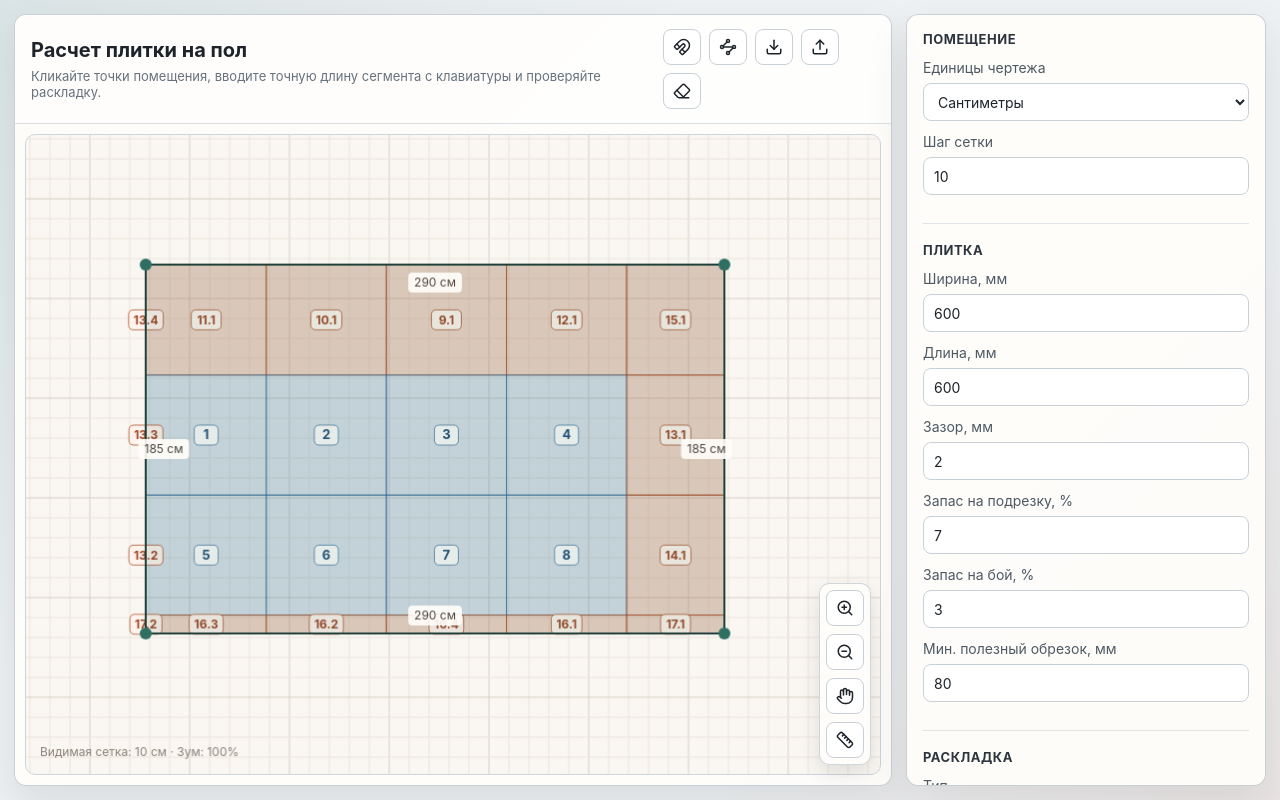
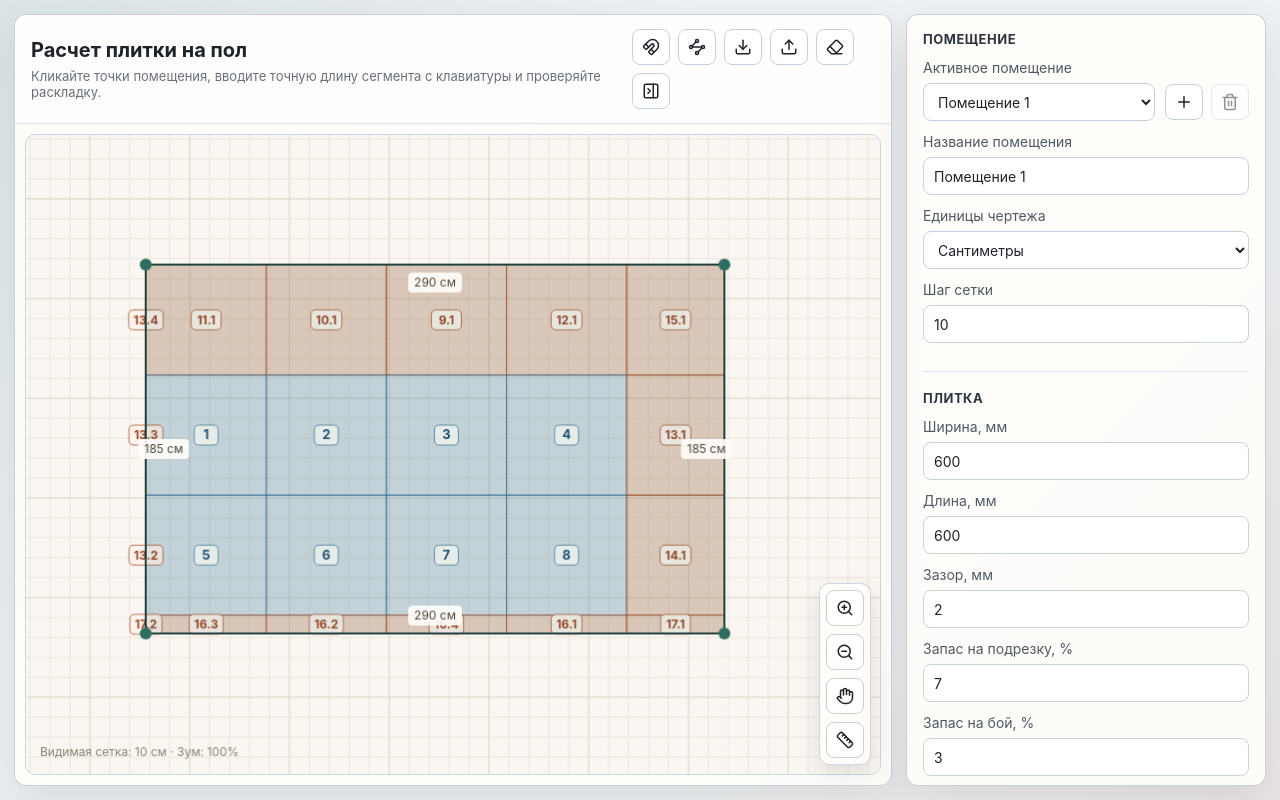
Before and after one commit to literok95-maker/tile-calculator, a React (Vite) app: page / in a window 1280 px wide. Built offline with nearby package versions, Linux system fonts and the light colour scheme.

Commit message:
Add multi-room management (#7)

```diff
--- a/src/App.tsx
+++ b/src/App.tsx
@@ -1,6 +1,20 @@
 import { type ChangeEvent, useEffect, useRef, useState } from "react";
-import { Download, Eraser, Hand, Magnet, Ruler, Upload, Waypoints, ZoomIn, ZoomOut } from "lucide-react";
-import { type PlannerApi, initPlanner } from "./planner";
+import {
+  Download,
+  Eraser,
+  Hand,
+  Magnet,
+  PanelRightClose,
+  PanelRightOpen,
+  Plus,
+  Ruler,
+  Trash2,
+  Upload,
+  Waypoints,
+  ZoomIn,
+  ZoomOut,
+} from "lucide-react";
+import { type PlannerApi, type PlannerRoomView, initPlanner } from "./planner";
 import {
   defaultPlannerSettings,
   type DrawUnit,
@@ -38,6 +52,9 @@ export default function App() {
   const [snapMenuOpen, setSnapMenuOpen] = useState(false);
   const [panToolActive, setPanToolActive] = useState(false);
   const [measureToolActive, setMeasureToolActive] = useState(false);
+  const [rooms, setRooms] = useState<PlannerRoomView[]>([]);
+  const [panelVisible, setPanelVisible] = useState(true);
+  const [roomNameDraft, setRoomNameDraft] = useState<{ roomId: string; name: string } | null>(null);
 
   useEffect(() => {
     settingsRef.current = settings;
@@ -51,6 +68,7 @@ export default function App() {
       settings: initialSettingsRef.current,
       onSettingsChange: (nextSettings) => setSettings(nextSettings),
       onStatsChange: (nextStats) => setStats(nextStats),
+      onRoomsChange: (nextRooms) => setRooms(nextRooms),
       onPanToolChange: (active) => setPanToolActive(active),
       onMeasureToolChange: (active) => setMeasureToolActive(active),
     });
@@ -123,8 +141,27 @@ export default function App() {
     }
   }
 
+  const activeRoomId = rooms.find((room) => room.active)?.id || rooms[0]?.id || "";
+  const activeRoomName = rooms.find((room) => room.active)?.name || "";
+  const displayedRoomName = roomNameDraft?.roomId === activeRoomId ? roomNameDraft.name : activeRoomName;
+  const roomNameError = roomNameValidationError(displayedRoomName, activeRoomId);
+
+  function roomNameValidationError(name: string, roomId: string): string {
+    const normalizedName = name.trim().toLowerCase();
+    if (!normalizedName) return "Введите название помещения";
+    const duplicateRoom = rooms.find((room) => room.id !== roomId && room.name.trim().toLowerCase() === normalizedName);
+    return duplicateRoom ? "Помещение с таким названием уже есть" : "";
+  }
+
+  function updateActiveRoomName(event: ChangeEvent<HTMLInputElement>) {
+    const nextName = event.target.value;
+    setRoomNameDraft({ roomId: activeRoomId, name: nextName });
+    if (roomNameValidationError(nextName, activeRoomId)) return;
+    plannerRef.current?.renameActiveRoom(nextName);
+  }
+
   return (
-    <main className="app-shell">
+    <main className={panelVisible ? "app-shell" : "app-shell panel-hidden"}>
       <section className="workspace" aria-label="План помещения">
         <div className="canvas-header">
           <div>
@@ -171,6 +208,18 @@ export default function App() {
             <button className="icon-button" type="button" title="Очистить чертеж" aria-label="Очистить чертеж" onClick={() => plannerRef.current?.clear()}>
               <Eraser size={iconSize} aria-hidden="true" />
             </button>
+            <button
+              className="icon-button"
+              type="button"
+              title={panelVisible ? "Скрыть параметры" : "Показать параметры"}
+              aria-label={panelVisible ? "Скрыть параметры" : "Показать параметры"}
+              aria-pressed={!panelVisible}
+              onClick={() => setPanelVisible((visible) => !visible)}
+            >
+              {panelVisible
+                ? <PanelRightClose size={iconSize} aria-hidden="true" />
+                : <PanelRightOpen size={iconSize} aria-hidden="true" />}
+            </button>
           </div>
         </div>
         <div className="canvas-wrap">
@@ -206,9 +255,46 @@ export default function App() {
         </div>
       </section>
 
-      <aside className="panel" aria-label="Параметры расчета">
+      {panelVisible && <aside className="panel" aria-label="Параметры расчета">
         <section>
           <h2>Помещение</h2>
+          <div className="room-controls">
+            <label>
+              Активное помещение
+              <select value={activeRoomId} onChange={(event) => plannerRef.current?.selectRoom(event.target.value)}>
+                {rooms.map((room) => (
+                  <option key={room.id} value={room.id}>{room.name}</option>
+                ))}
+              </select>
+            </label>
+            <div className="room-actions" aria-label="Действия с помещениями">
+              <button className="icon-button" type="button" title="Создать помещение" aria-label="Создать помещение" onClick={() => plannerRef.current?.createRoom()}>
+                <Plus size={iconSize} aria-hidden="true" />
+              </button>
+              <button
+                className="icon-button"
+                type="button"
+                title="Удалить активное помещение"
+                aria-label="Удалить активное помещение"
+                disabled={rooms.length <= 1}
+                onClick={() => plannerRef.current?.deleteActiveRoom()}
+              >
+                <Trash2 size={iconSize} aria-hidden="true" />
+              </button>
+            </div>
+          </div>
+          <label>
+            Название помещения
+            <input
+              className={roomNameError ? "invalid-input" : undefined}
+              type="text"
+              value={displayedRoomName}
+              aria-invalid={Boolean(roomNameError)}
+              aria-describedby={roomNameError ? "room-name-error" : undefined}
+              onChange={updateActiveRoomName}
+            />
+            {roomNameError && <span id="room-name-error" className="field-error">{roomNameError}</span>}
+          </label>
           <label>
             Единицы чертежа
             <select value={settings.drawUnit} onChange={updateDrawUnit}>
@@ -325,7 +411,7 @@ export default function App() {
             </div>
           </dl>
         </section>
-      </aside>
+      </aside>}
     </main>
   );
 }
--- a/src/planner.ts
+++ b/src/planner.ts
@@ -9,9 +9,12 @@ import {
 import { polygonPath, roundedRectPath, visibleWorldBounds as calculateVisibleWorldBounds } from "./canvasRenderer";
 import {
   assertSavedProject,
+  cloneGeometrySnapshot,
+  cloneRoomSnapshot,
   EXPORT_FORMAT,
   type DrawUnit,
   type PlannerSettings,
+  type RoomSnapshot,
   type PlannerStats,
   type SavedProject,
   settingsFromSavedControls,
@@ -43,6 +46,12 @@ interface SegmentInsertHit {
 
 type PointAction = "move" | "delete";
 
+export interface PlannerRoomView {
+  id: string;
+  name: string;
+  active: boolean;
+}
+
 interface PointActionHit {
   action: PointAction;
   index: number;
@@ -65,6 +74,10 @@ export interface PlannerApi {
   setSettings(settings: PlannerSettings): void;
   exportProject(): SavedProject;
   importProject(project: unknown): void;
+  createRoom(): void;
+  selectRoom(roomId: string): void;
+  renameActiveRoom(name: string): void;
+  deleteActiveRoom(): void;
   closePolygon(): void;
   removeLastPoint(): void;
   clear(): void;
@@ -79,6 +92,7 @@ export interface PlannerInitOptions {
   settings: PlannerSettings;
   onSettingsChange(settings: PlannerSettings): void;
   onStatsChange(stats: PlannerStats): void;
+  onRoomsChange(rooms: PlannerRoomView[]): void;
   onPanToolChange(active: boolean): void;
   onMeasureToolChange(active: boolean): void;
 }
@@ -164,11 +178,72 @@ export function initPlanner(canvas: HTMLCanvasElement, options: PlannerInitOptio
     return result.point;
   }
 
+  function roomList(): PlannerRoomView[] {
+    return state.rooms.map((room) => ({
+      id: room.id,
+      name: room.name,
+      active: room.id === state.activeRoomId,
+    }));
+  }
+
+  function notifyRoomsChanged(): void {
+    options.onRoomsChange(roomList());
+  }
+
+  function syncActiveRoom(): void {
+    const activeIndex = state.rooms.findIndex((room) => room.id === state.activeRoomId);
+    if (activeIndex < 0) return;
+    state.rooms[activeIndex] = {
+      ...state.rooms[activeIndex],
+      points: state.points.map((point) => ({ ...point })),
+      closed: state.closed,
+    };
+  }
+
+  function roomName(index: number): string {
+    return `Помещение ${index}`;
+  }
+
+  function uniqueRoomName(name: string, roomId: string): string {
+    const normalized = name.trim();
+    if (!normalized) return name;
+    const usedNames = new Set(
+      state.rooms
+        .filter((room) => room.id !== roomId)
+        .map((room) => room.name.trim().toLowerCase())
+        .filter(Boolean),
+    );
+    if (!usedNames.has(normalized.toLowerCase())) return name;
+
+    let index = 2;
+    let candidate = `${normalized} ${index}`;
+    while (usedNames.has(candidate.toLowerCase())) {
+      index += 1;
+      candidate = `${normalized} ${index}`;
+    }
+    return candidate;
+  }
+
+  function createRoomId(): string {
+    return `room-${Date.now().toString(36)}-${Math.random().toString(36).slice(2, 7)}`;
+  }
+
+  function loadRoom(room: RoomSnapshot): void {
+    restoreGeometrySnapshot(state, cloneGeometrySnapshot(room));
+    state.activeRoomId = room.id;
+    resetHistory(state);
+    state.guides = [];
+    state.selectedPointIndex = -1;
+  }
+
   function serializeAppState(): SavedProject {
+    syncActiveRoom();
     return {
       format: EXPORT_FORMAT,
-      version: 1,
+      version: 2,
       geometry: snapshotGeometry(state),
+      rooms: state.rooms.map(cloneRoomSnapshot),
+      activeRoomId: state.activeRoomId,
       controls: {
         drawUnit: drawUnit(),
         gridStep: settings.gridStep,
@@ -198,7 +273,16 @@ export function initPlanner(canvas: HTMLCanvasElement, options: PlannerInitOptio
   function applyAppState(savedState: SavedProject): void {
     assertSavedProject(savedState);
 
-    restoreGeometrySnapshot(state, savedState.geometry!);
+    const importedRooms = savedState.rooms?.length
+      ? savedState.rooms.map(cloneRoomSnapshot)
+      : [{
+        id: "room-1",
+        name: "Помещение 1",
+        ...cloneGeometrySnapshot(savedState.geometry!),
+      }];
+    state.rooms = importedRooms;
+    const activeRoom = state.rooms.find((room) => room.id === savedState.activeRoomId) || state.rooms[0];
+    loadRoom(activeRoom);
 
     settings = settingsFromSavedControls(settings, savedState.controls);
     state.snapOptions = settings.snapOptions;
@@ -209,6 +293,7 @@ export function initPlanner(canvas: HTMLCanvasElement, options: PlannerInitOptio
     state.viewPanY = Number(savedState.view?.panY) || 0;
     resetHistory(state);
     options.onSettingsChange(settings);
+    notifyRoomsChanged();
   }
 
   function saveAppState(): void {
@@ -235,6 +320,50 @@ export function initPlanner(canvas: HTMLCanvasElement, options: PlannerInitOptio
     } finally {
       isRestoringState = false;
     }
+  }
+
+  function createRoom(): void {
+    syncActiveRoom();
+    const room: RoomSnapshot = {
+      id: createRoomId(),
+      name: uniqueRoomName(roomName(state.rooms.length + 1), ""),
+      points: [],
+      closed: false,
+    };
+    state.rooms.push(room);
+    loadRoom(room);
+    notifyRoomsChanged();
+    render();
+  }
+
+  function selectRoom(roomId: string): void {
+    if (roomId === state.activeRoomId) return;
+    syncActiveRoom();
+    const room = state.rooms.find((candidate) => candidate.id === roomId);
+    if (!room) return;
+    loadRoom(room);
+    notifyRoomsChanged();
+    render();
+  }
+
+  function renameActiveRoom(name: string): void {
+    const activeRoom = state.rooms.find((room) => room.id === state.activeRoomId);
+    if (!activeRoom) return;
+    if (!name.trim()) return;
+    activeRoom.name = uniqueRoomName(name, activeRoom.id);
+    notifyRoomsChanged();
+    render();
+  }
+
+  function deleteActiveRoom(): void {
+    if (state.rooms.length <= 1) return;
+    const activeIndex = state.rooms.findIndex((room) => room.id === state.activeRoomId);
+    if (activeIndex < 0) return;
+    const nextIndex = Math.max(activeIndex - 1, 0);
+    state.rooms.splice(activeIndex, 1);
+    loadRoom(state.rooms[nextIndex] || state.rooms[0]);
+    notifyRoomsChanged();
+    render();
   }
 
   function undo(): void {
@@ -1207,6 +1336,7 @@ export function initPlanner(canvas: HTMLCanvasElement, options: PlannerInitOptio
   }
 
   restoreAppState();
+  notifyRoomsChanged();
   const unbindEvents = bindPlannerEvents(canvas, {
     pointerDown: handlePointerDown,
     pointerMove: handlePointerMove,
@@ -1237,6 +1367,10 @@ export function initPlanner(canvas: HTMLCanvasElement, options: PlannerInitOptio
       pushUndoSnapshot(state, beforeSnapshot);
       render();
     },
+    createRoom,
+    selectRoom,
+    renameActiveRoom,
+    deleteActiveRoom,
     closePolygon: handleClosePolygon,
     removeLastPoint: handleRemoveLastPoint,
     clear: handleClear,
--- a/src/plannerState.ts
+++ b/src/plannerState.ts
@@ -1,8 +1,18 @@
 import type { Point } from "./geometry";
-import { defaultSnapOptions, type DrawUnit, type GeometrySnapshot, type SnapOptions } from "./projectState";
+import {
+  cloneRoomSnapshot,
+  defaultRoomSnapshot,
+  defaultSnapOptions,
+  type DrawUnit,
+  type GeometrySnapshot,
+  type RoomSnapshot,
+  type SnapOptions,
+} from "./projectState";
 import type { Guide } from "./snap";
 
 export interface PlannerState extends GeometrySnapshot {
+  rooms: RoomSnapshot[];
+  activeRoomId: string;
   draggingIndex: number;
   dragSnapshot: GeometrySnapshot | null;
   dragOffset: Point | null;
@@ -31,14 +41,12 @@ export interface PlannerState extends GeometrySnapshot {
 }
 
 export function createInitialPlannerState(): PlannerState {
+  const firstRoom = defaultRoomSnapshot();
   return {
-    points: [
-      { x: 120, y: 130 },
-      { x: 700, y: 130 },
-      { x: 700, y: 500 },
-      { x: 120, y: 500 },
-    ],
-    closed: true,
+    points: firstRoom.points.map((point) => ({ ...point })),
+    closed: firstRoom.closed,
+    rooms: [cloneRoomSnapshot(firstRoom)],
+    activeRoomId: firstRoom.id,
     draggingIndex: -1,
     dragSnapshot: null,
     dragOffset: null,
--- a/src/projectState.ts
+++ b/src/projectState.ts
@@ -16,6 +16,11 @@ export interface SnapOptions {
 export interface GeometrySnapshot {
   points: Point[];
   closed: boolean;
+}
+
+export interface RoomSnapshot extends GeometrySnapshot {
+  id: string;
+  name: string;
 }
 
 export interface SavedProjectControls {
@@ -72,11 +77,42 @@ export interface SavedProject {
   format?: string;
   version?: number;
   geometry?: GeometrySnapshot;
+  rooms?: RoomSnapshot[];
+  activeRoomId?: unknown;
   controls?: SavedProjectControls;
   view?: {
     zoom?: unknown;
     panX?: unknown;
     panY?: unknown;
+  };
+}
+
+export function cloneGeometrySnapshot(snapshot: GeometrySnapshot): GeometrySnapshot {
+  return {
+    points: snapshot.points.map((point) => ({ ...point })),
+    closed: snapshot.closed,
+  };
+}
+
+export function cloneRoomSnapshot(room: RoomSnapshot): RoomSnapshot {
+  return {
+    id: room.id,
+    name: room.name,
+    ...cloneGeometrySnapshot(room),
+  };
+}
+
+export function defaultRoomSnapshot(): RoomSnapshot {
+  return {
+    id: "room-1",
+    name: "Помещение 1",
+    points: [
+      { x: 120, y: 130 },
+      { x: 700, y: 130 },
+      { x: 700, y: 500 },
+      { x: 120, y: 500 },
+    ],
+    closed: true,
   };
 }
 
@@ -192,7 +228,17 @@ export function assertSavedProject(value: unknown): asserts value is SavedProjec
   }
 
   const candidate = value as SavedProject;
-  if (!candidate.geometry || !Array.isArray(candidate.geometry.points)) {
+  const hasLegacyGeometry = Boolean(candidate.geometry && Array.isArray(candidate.geometry.points));
+  const hasRooms = Array.isArray(candidate.rooms) && candidate.rooms.length > 0 && candidate.rooms.every((room) =>
+    room &&
+    typeof room === "object" &&
+    typeof room.id === "string" &&
+    typeof room.name === "string" &&
+    Array.isArray(room.points) &&
+    typeof room.closed === "boolean"
+  );
+
+  if (!hasLegacyGeometry && !hasRooms) {
     throw new Error("Project file does not contain geometry");
   }
 }
--- a/src/styles.css
+++ b/src/styles.css
@@ -32,6 +32,10 @@ select {
   height: 100dvh;
   padding: 14px;
   overflow: hidden;
+}
+
+.app-shell.panel-hidden {
+  grid-template-columns: minmax(0, 1fr);
 }
 
 .workspace,
@@ -117,6 +121,11 @@ button {
 button:hover {
   background: #f3f7f7;
   border-color: #95a9ad;
+}
+
+button:disabled {
+  cursor: not-allowed;
+  opacity: 0.48;
 }
 
 button[aria-pressed="true"] {
@@ -232,6 +241,24 @@ label {
   font-size: 14px;
 }
 
+.room-controls {
+  display: grid;
+  grid-template-columns: minmax(0, 1fr) auto;
+  align-items: end;
+  gap: 10px;
+  margin-bottom: 12px;
+}
+
+.room-controls label {
+  margin-bottom: 0;
+}
+
+.room-actions {
+  display: flex;
+  gap: 8px;
+  padding-bottom: 1px;
+}
+
 .check-row {
   grid-template-columns: 18px 1fr;
   align-items: center;
@@ -255,6 +282,18 @@ select:focus {
   border-color: #2f6f62;
   box-shadow: 0 0 0 3px rgba(47, 111, 98, 0.14);
   outline: none;
+}
+
+.invalid-input,
+.invalid-input:focus {
+  border-color: #c85f35;
+  box-shadow: 0 0 0 3px rgba(200, 95, 53, 0.16);
+}
+
+.field-error {
+  color: #9d4525;
+  font-size: 12px;
+  line-height: 1.35;
 }
 
 input[type="range"] {
```
Also changed, not shown: 2 other files (tests, documents, lock files or other folders).
